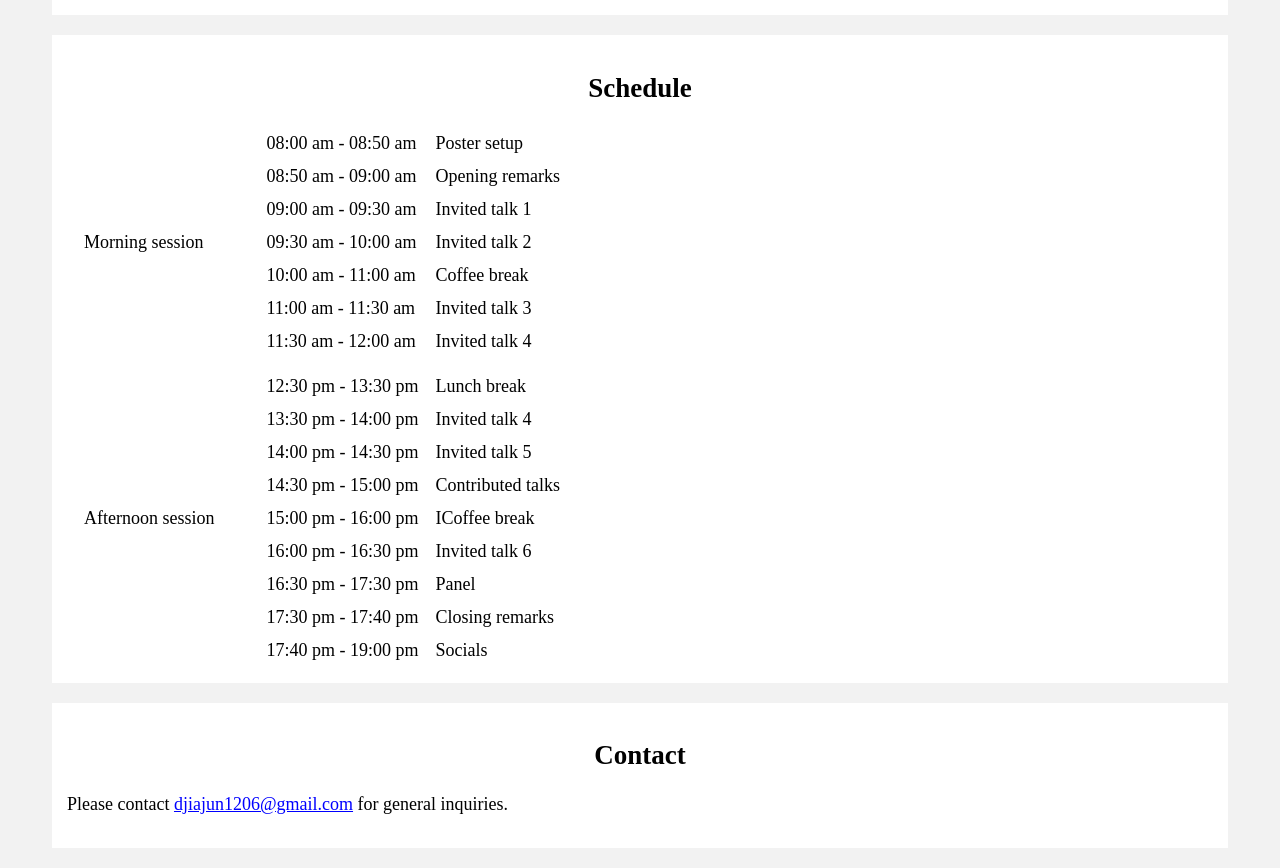
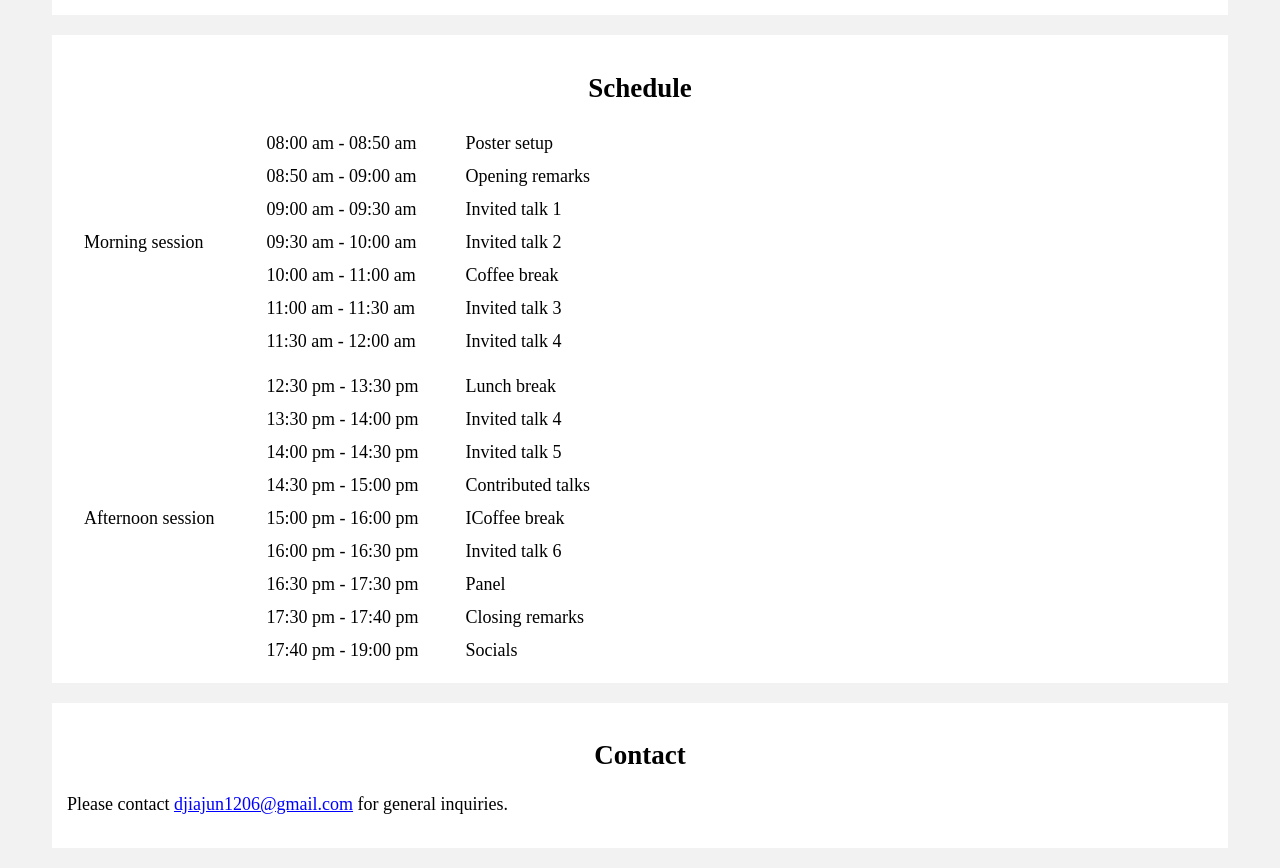
Before and after one commit to Eric-WT/my-website, a plain HTML site: page index.html in a window 1280 px wide. Shown: the part 1520-2388 px from the top of the page. Drawn offline with Linux system fonts and the light colour scheme.

Commit message:
Update index.html

```diff
--- a/index.html
+++ b/index.html
@@ -85,7 +85,7 @@
         }
 
         .td1 {
-            padding: 0 0px 0 50px;
+            padding: 0 30px 0 50px;
         }
 
         @media only screen and (max-width: 768px) {
```
